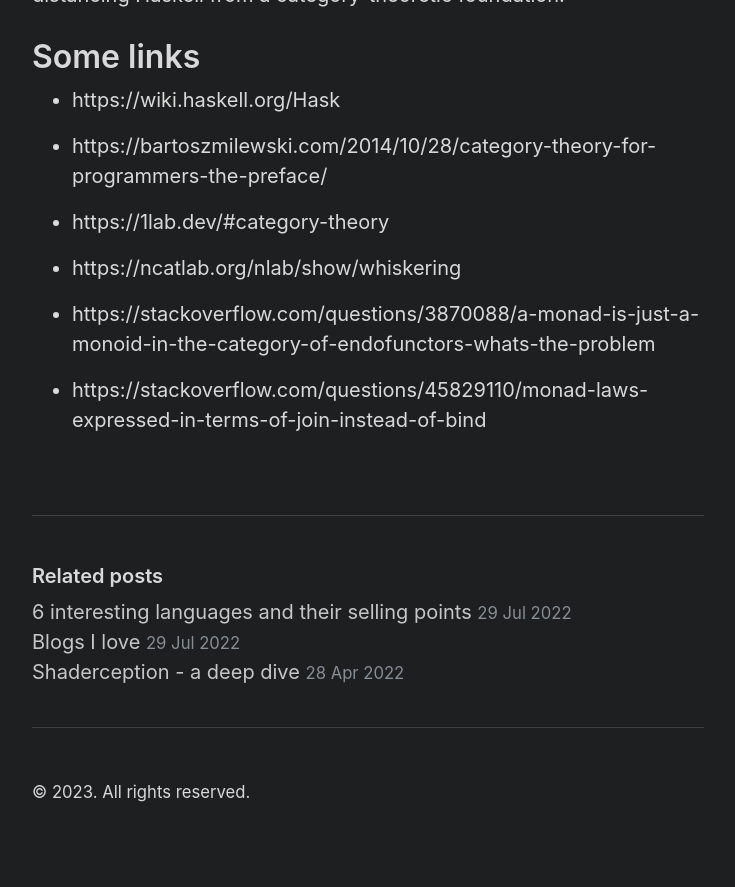
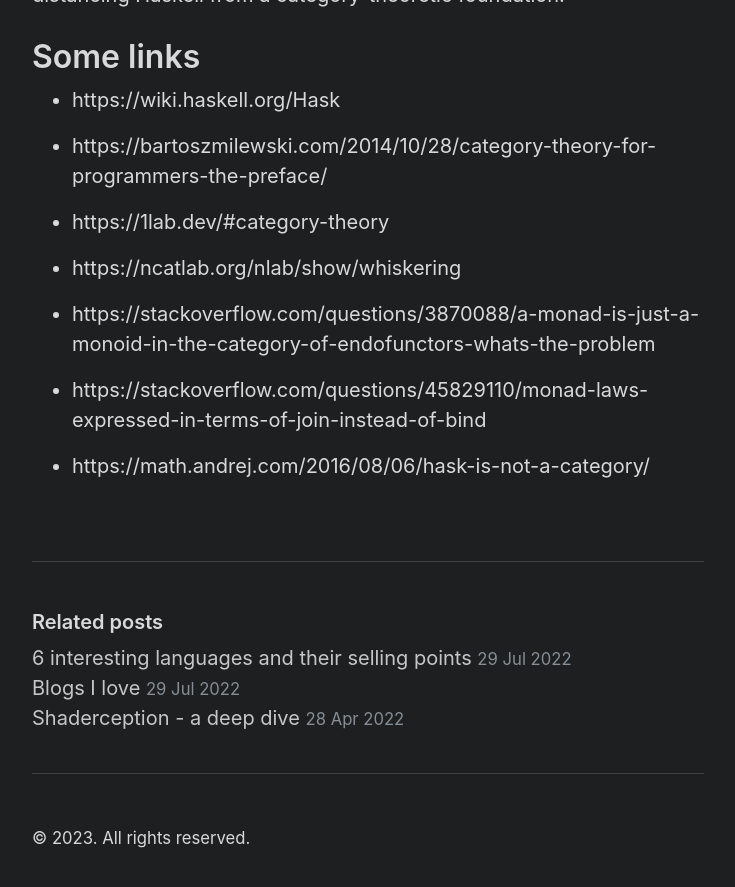
Before and after one commit to pema99/pema99.github.io, a Jekyll site: the page built from _posts/2023-02-01-haskell-not-ct.md, in a window 1280 px wide and 900 px high, scrolled down 15126 px. Shown: the top 887 px of the window, without its empty margins (272-1007 px from the left). Built offline with Jekyll 4.4.1, drawn with Linux system fonts in a browser that asks for light colours; before the commit the page ends 15980 px from its top, so only the background shows below that; some of the changed lines change nothing that is shown.

Commit message:
Add link

```diff
--- a/_posts/2023-02-01-haskell-not-ct.md
+++ b/_posts/2023-02-01-haskell-not-ct.md
@@ -390,3 +390,5 @@ Of course, these kinds of botched implementations are not common and are conside
 - https://stackoverflow.com/questions/3870088/a-monad-is-just-a-monoid-in-the-category-of-endofunctors-whats-the-problem
 
 - https://stackoverflow.com/questions/45829110/monad-laws-expressed-in-terms-of-join-instead-of-bind
+
+- https://math.andrej.com/2016/08/06/hask-is-not-a-category/
```
